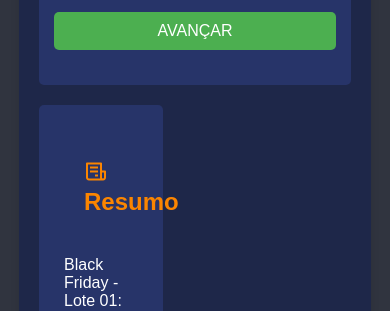
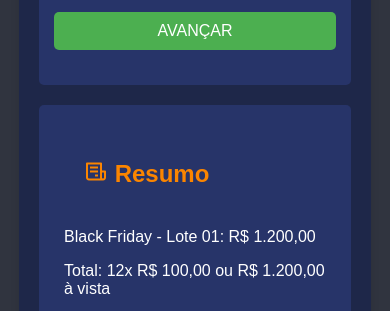
Before and after one commit to 4deraldo/hashForm, a plain HTML site: page index.html in a window 390 px wide. Shown: the part 1539-1850 px from the top of the page. Drawn offline with nearby package versions, Linux system fonts and the light colour scheme.

Commit message:
version mobile

```diff
--- a/style.css
+++ b/style.css
@@ -212,3 +212,9 @@ footer {
     text-decoration: underline;
   }
 }
+
+@media (orientation: portrait) {
+  .box2 {
+    max-width: 100%;
+  }
+}
```
